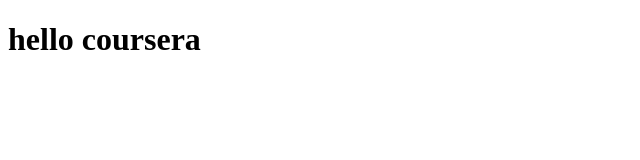
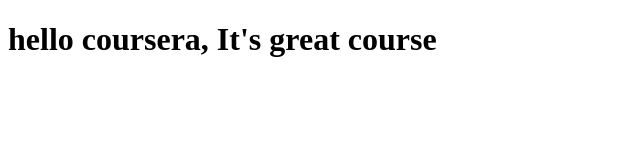
Before and after one commit to KaustavJUIIT/Coursera-test, a plain HTML site: page site/index.html in a window 1280 px wide. Shown: the whole page, without its empty margins (0-640 px from the left). Drawn offline with Linux system fonts and the light colour scheme.

Commit message:
Small addition to our page content.

```diff
--- a/site/index.html
+++ b/site/index.html
@@ -4,6 +4,6 @@
 	<title>Hello Coursera</title>
 </head>
 <body>
-<h1> hello coursera</h1>
+<h1> hello coursera, It's great course</h1>
 </body>
 </html>
```
